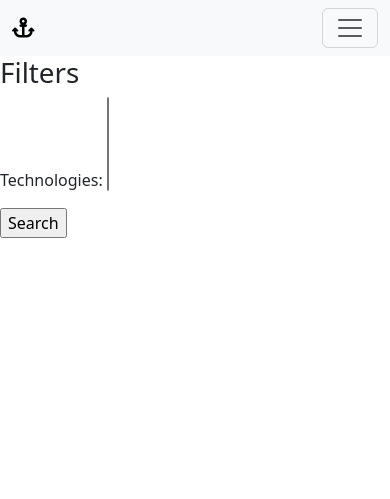
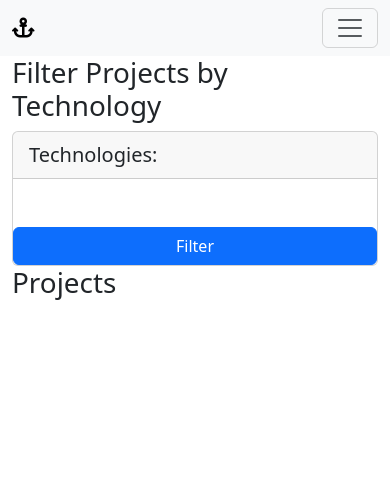
Before and after one commit to SergiFuster/ownwebpage, a Django app: page /portfolio/ in a window 390 px wide. Shown: the top 499 px of the page. Run offline with Django 5.2, Linux system fonts and the light colour scheme; data that the repository does not hold is empty; some libraries are stand-ins or nearby versions.

Commit message:
Portfolio almost done, commit just before implementing images on database for projects

```diff
--- a/blog/templates/blog_filter.html
+++ b/blog/templates/blog_filter.html
@@ -6,7 +6,7 @@
     <title>Document</title>
 </head>
 <body>
-    <nav class="navbar navbar-expand-lg bg-dark p-block mb-5 right_slide">
+    <nav class="navbar navbar-expand-lg bg-dark p-block mb-5 top_slide">
         <div class="container">
             <a class="navbar-brand" href=""><i class="text-white fa-solid fa-filter"></i></a>
             <button class="navbar-toggler" type="button" data-bs-toggle="collapse" data-bs-target="#filterbar" aria-controls="filterbar" aria-expanded="false" aria-label="Toggle navigation">
--- a/ownwebpage/templates/base.html
+++ b/ownwebpage/templates/base.html
@@ -13,9 +13,11 @@
     {% include 'header.html' %}
     {% block content %}{% endblock %}
     {% include 'footer.html' %}
+    <div style="margin-bottom: 10rem;"></div>
     <!-- Bootstrap JS -->
     <script src="https://kit.fontawesome.com/3cc2da7952.js" crossorigin="anonymous"></script>
     <script src="https://cdn.jsdelivr.net/npm/bootstrap@5.3.3/dist/js/bootstrap.bundle.min.js" integrity="sha384-YvpcrYf0tY3lHB60NNkmXc5s9fDVZLESaAA55NDzOxhy9GkcIdslK1eN7N6jIeHz" crossorigin="anonymous"></script>
+
 
     <script>
         window.sr = ScrollReveal();
@@ -43,6 +45,12 @@
         distance: '700px',
         reset: true
         });
+        sr.reveal('.top_slide', {
+        duration: 500,
+        origin: 'top',
+        distance: '100px',
+        reset: true
+        });
     </script>
 </body>
 </html>
--- a/ownwebpage/templates/footer.html
+++ b/ownwebpage/templates/footer.html
@@ -6,7 +6,7 @@
     <title>Document</title>
 </head>
 <body>
-    <nav class="navbar navbar-expand-lg bg-dark fixed-bottom " id="footer">
+    <nav class="navbar navbar-expand-lg bg-dark fixed-bottom" id="footer">
         <div class="container">
             <a class="navbar-brand" href="#header"><i class="text-white fa-solid fa-anchor"></i></a>
             <ul class="navbar-nav me-auto mb-2 mb-lg-0">
--- a/ownwebpage/templates/header.html
+++ b/ownwebpage/templates/header.html
@@ -11,7 +11,7 @@
             <a class="navbar-brand" href="#"><i class="fa-solid fa-anchor"></i></a>
             <button class="navbar-toggler" type="button" data-bs-toggle="collapse" data-bs-target="#navbar" aria-controls="navbar" aria-expanded="false" aria-label="Toggle navigation">
                 <span class="navbar-toggler-icon"></span>
-              </button>
+            </button>
             <div class="collapse navbar-collapse" id="navbar">
                 <ul class="navbar-nav me-auto mb-2 mb-lg-0">
                     <li class="nav-item"><a class = "nav-link" href="{% url 'home' %}">HOME</a></li>
--- a/portfolio/filters.py
+++ /dev/null
@@ -1,8 +0,0 @@
-from django import forms
-from .models import Project,Technology
-import django_filters
-
-class TechFilter(django_filters.FilterSet):
-    class Meta:
-        model = Project
-        fields = ['technologies']
--- /dev/null
+++ b/portfolio/forms.py
@@ -0,0 +1,10 @@
+# forms.py
+from django import forms
+from .models import Technology
+
+class TechnologyFilterForm(forms.Form):
+    technologies = forms.ModelMultipleChoiceField(
+        queryset=Technology.objects.all(),
+        widget=forms.CheckboxSelectMultiple,
+        required=False
+    )
--- a/portfolio/templates/portfolio.html
+++ b/portfolio/templates/portfolio.html
@@ -8,8 +8,8 @@
 <body>
     {% extends 'base.html' %}
     {% block content %}
-        {% include 'portfolio_filter.html' with filter=filter %}
-        {% include 'portfolio_content.html' with projects=filter.qs %}
+        {% include 'portfolio_filter.html' with form=form %}
+        {% include 'portfolio_content.html' with projects=projects %}
     {% endblock %}
 </body>
 </html>
--- a/portfolio/templates/portfolio_content.html
+++ b/portfolio/templates/portfolio_content.html
@@ -6,8 +6,18 @@
     <title>Document</title>
 </head>
 <body>
-    {% for project in projects %}
-        {% include "project.html" with project=project %}
-    {% endfor %}
+    <div class="container">
+        <h1>Projects</h1>
+        <div class="row">
+            {% for project in projects %}
+                <div class="col-md-6 my-3">
+                    {% include "card4.html" with project=project %}
+                </div>
+                {% if forloop.counter|divisibleby:2 and not forloop.last %}
+                    </div><div class="row">
+                {% endif %}
+            {% endfor %}
+        </div>
+    </div>
 </body>
 </html>
--- a/portfolio/templates/portfolio_filter.html
+++ b/portfolio/templates/portfolio_filter.html
@@ -6,10 +6,24 @@
     <title>Document</title>
 </head>
 <body>
-    <h1>Filters</h1>
-    <form action="" method="get">
-        {{ filter.form.as_p }}
-        <input type="submit" value="Search">
-    </form>
+    <div class="container">
+        <h1>Filter Projects by Technology</h1>
+        <form class="card" method="get">
+            <div class="form-group">
+                <label class="card-header d-block lead" for="id_technologies">Technologies:</label>
+                <div class="row my-2 card-body">
+                    {% for checkbox in form.technologies %}
+                        <div class="col-md-3">
+                            <div class="form-check">
+                                {{ checkbox.tag }}
+                                {{ checkbox.choice_label }}
+                            </div>
+                        </div>
+                    {% endfor %}
+                </div>
+            </div>
+            <button type="submit" class="btn btn-primary">Filter</button>
+        </form>
+    </div>
 </body>
 </html>
--- a/portfolio/views.py
+++ b/portfolio/views.py
@@ -1,9 +1,19 @@
 from django.shortcuts import render
 from .models import Project
-from .filters import TechFilter
+from .forms import TechnologyFilterForm
+from django.db.models import Count
 
 # Create your views here.
 def portfolio(request):
-    filter = TechFilter(request.GET, queryset=Project.objects.all())
+    form = TechnologyFilterForm(request.GET or None)
+    projects = Project.objects.all()
 
-    return render(request, 'portfolio.html', { 'filter': filter})
+    if form.is_valid():
+        technologies = form.cleaned_data.get('technologies')
+        if technologies:
+            # Filtrar proyectos que contengan todas las tecnologías seleccionadas
+            for tech in technologies:
+                projects = projects.filter(technologies=tech)
+            projects = projects.annotate(num_technologies=Count('technologies')).filter(num_technologies=len(technologies))
+
+    return render(request, 'portfolio.html', {'form': form, 'projects': projects})
```
Also changed, not shown: ownwebpage/templates/cards/card4.html (added, +29 -0 lines), ownwebpage/templates/project.html (deleted, +0 -26 lines).
